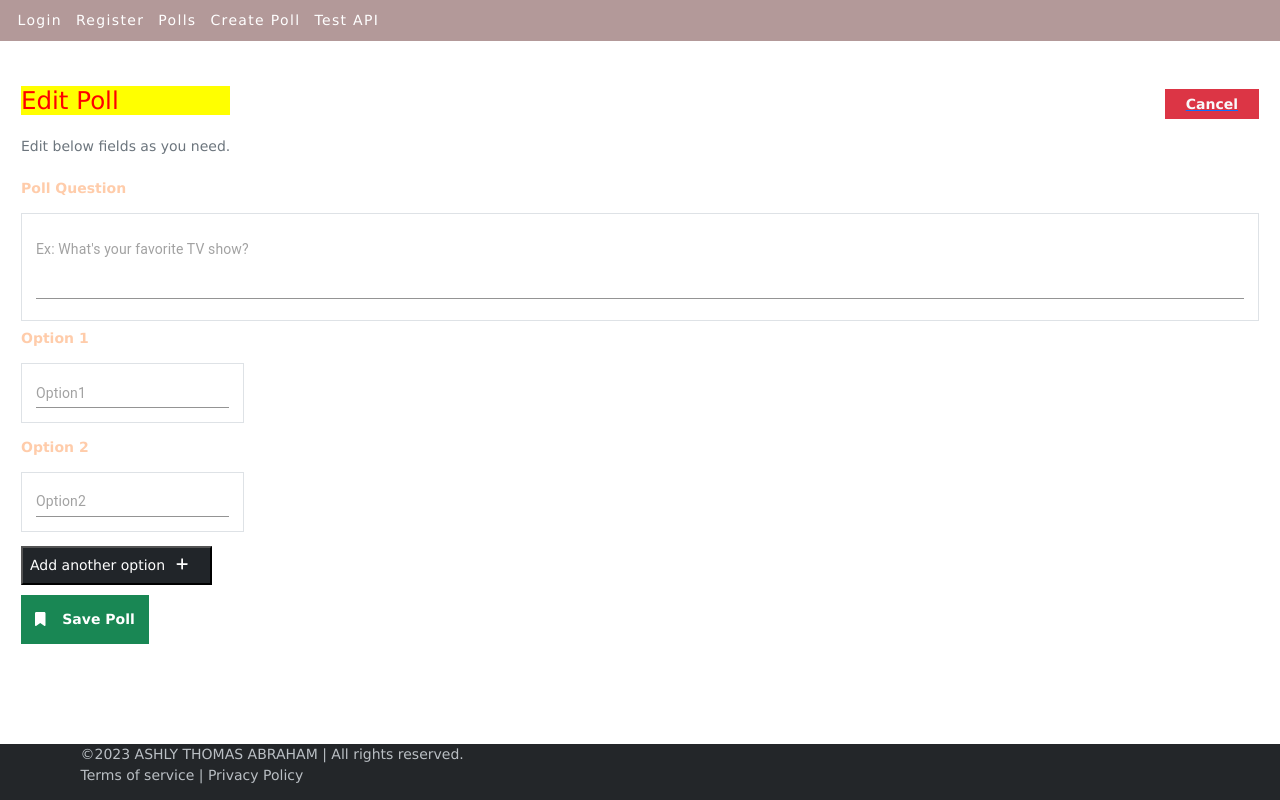
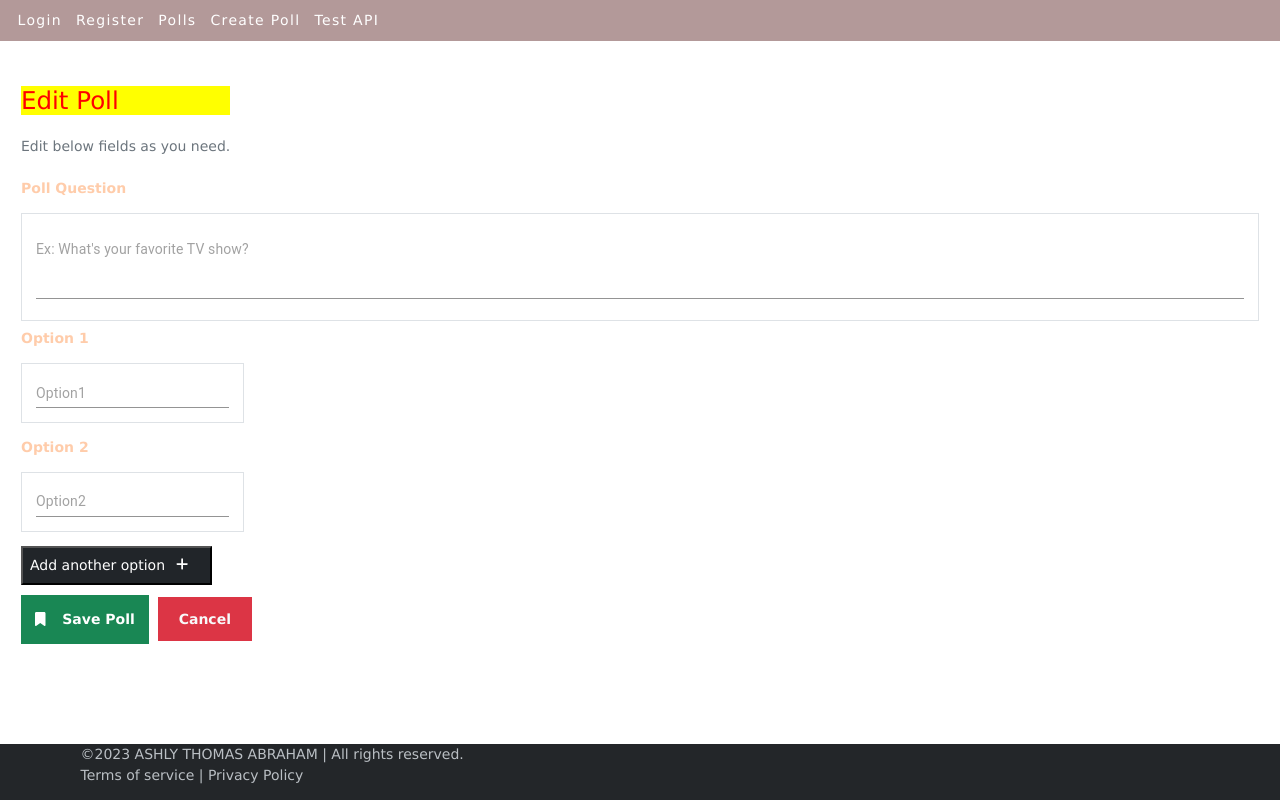
Before and after one commit to ashly-dxb/mern-poll-app-frontend, a React (Create React App) app: page /edit-poll in a window 1280 px wide. Built offline with nearby package versions, Linux system fonts and the light colour scheme; no server answers.

Commit message:
Layout fixes

```diff
--- a/src/poll-components/edit-poll.js
+++ b/src/poll-components/edit-poll.js
@@ -180,11 +180,6 @@ function EditPoll({ location }) {
                   Edit below fields as you need.
                 </p>
               </div>
-              <Link to={"/poll-admin/?id=" + pollID + "&key=" + key}>
-                <span className="text-light text-decoration-none bg-danger align-self-end fw-bold rounded-lg px-4 py-2">
-                  Cancel
-                </span>
-              </Link>
             </div>
             <div className="mt-4">
               <div className="flex flex-column question">
@@ -246,7 +241,7 @@ function EditPoll({ location }) {
                 ]}
               >
                 <MuiAlert onClose={snackbarclose} severity="info">
-                  Option Field Added!
+                  Option field added!
                 </MuiAlert>
               </Snackbar>
 
@@ -309,11 +304,20 @@ function EditPoll({ location }) {
             <div className="flex justify-content-center mt-2 pt-1">
               <button
                 type="submit"
-                className="px-3 py-3 bg-success text-white fw-bold border-0 rounded-lg"
+                className="bg-success text-white fw-bold border-0 rounded-lg px-3 py-3"
               >
                 <FontAwesomeIcon className="me-2" icon={faBookmark} />
                 &nbsp; Save Poll
               </button>
+              &nbsp;&nbsp;
+              <Link
+                to={"/poll-admin/?id=" + pollID + "&key=" + key}
+                className="text-decoration-none"
+              >
+                <span className="bg-danger text-light fw-bold border-0 rounded-lg px-4 py-3">
+                  Cancel
+                </span>
+              </Link>
             </div>
           </div>
         </form>
--- a/src/poll-components/poll-result.js
+++ b/src/poll-components/poll-result.js
@@ -219,7 +219,7 @@ function PollResult({ location }) {
                     <h3 className="fw-bold text-dark">{totalvotes}</h3>
                   </div>
 
-                  <div className="d-flex flex-row flex-md-column">
+                  <div className="d-flex flex-row flex-column">
                     <p className="fw-bold d-md-inline-block mt-2 mb-4 text-primary-secondary text-left">
                       Share
                     </p>
--- a/src/poll-components/social-share.js
+++ b/src/poll-components/social-share.js
@@ -16,7 +16,7 @@ import {
 
 function SocialShare(props) {
   return (
-    <div className="d-flex flex-row flex-md-column">
+    <div className="d-flex flex-row flex-column">
       <TwitterShareButton
         url={props.url}
         title={JSON.stringify(props.question)}
```
Also changed, not shown: src/poll-components/create-poll.js (+1 -6 lines).
